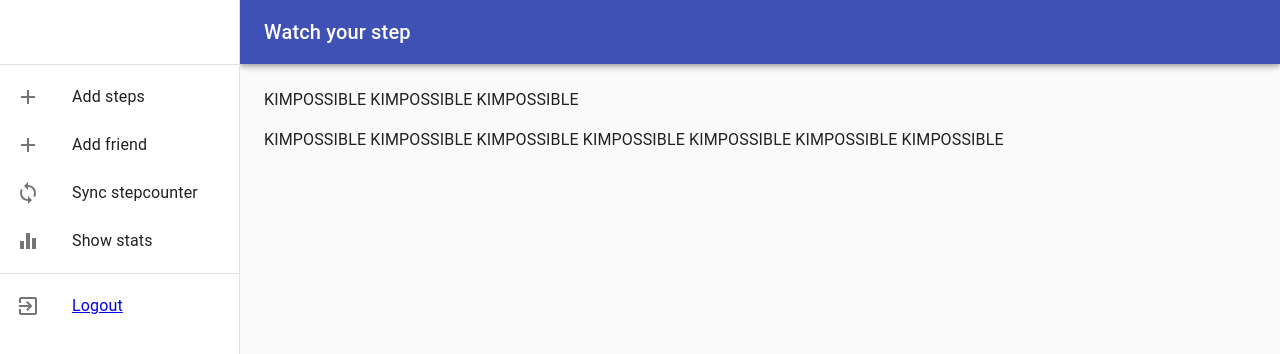
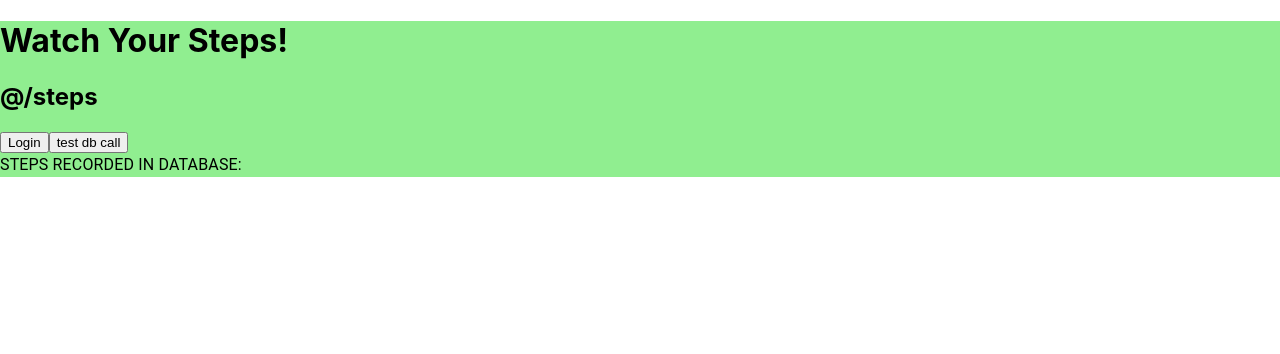
Before and after one commit to kimlintu/grupp17, a React (Create React App) app: page /steps in a window 1280 px wide. Shown: the top 354 px of the page. Built offline with nearby package versions, Linux system fonts and the light colour scheme.

Commit message:
working GET function

```diff
--- a/src/App.js
+++ b/src/App.js
@@ -8,6 +8,7 @@ import {
 import { MainMenuView } from './view/mainMenuView'
 import { LoginView } from './view/loginView'
 import { RegisterView } from './view/registerView'
+import { Steps } from './presenter/steps'
 
 
 function App() {
@@ -20,6 +21,9 @@ function App() {
       <Switch>
         <Route path="/login">
           <LoginView /> {/* Our own React component (will be replaced by corresponding Presenter later) */}
+        </Route>
+        <Route path="/steps">
+          <Steps />
         </Route>
        {/*  <Route path="/login/test">
           <h2>@login/test</h2>
@@ -38,6 +42,7 @@ function App() {
           <MainMenuView /> {/* Our own React component (will be replaced by corresponding Presenter later) */}
         </Route>
 
+
       </Switch>
     </Router>
   );
--- /dev/null
+++ b/src/presenter/steps.js
@@ -0,0 +1,18 @@
+import { createElement, useState } from "react";
+import { StepsView } from "../view/stepsView";
+
+
+function Steps(){
+    const [steps, setSteps] = useState('');
+
+    return createElement(StepsView, {
+        getSteps: async () => {
+            const db_response = await fetch(`http://localhost:6001/steps`, {
+                method: 'GET'
+            });
+            setSteps('124');
+        }
+    }, steps);
+};
+
+export { Steps };
--- a/src/view/mainMenuView.js
+++ b/src/view/mainMenuView.js
@@ -70,12 +70,14 @@ function PermanentDrawerLeft() {
         <div className={classes.toolbar} />
         <Divider />
         <List>
+          <Link to="/steps">
           <ListItem button key={"Add steps"}>
             <ListItemIcon>
               <AddIcon />
             </ListItemIcon>
             <ListItemText primary={"Add steps"}/>
           </ListItem>
+          </Link>
           <ListItem button key={"Add friend"}>
             <ListItemIcon>
               <AddIcon />
--- /dev/null
+++ b/src/view/stepsView.js
@@ -0,0 +1,33 @@
+import { Link, useRouteMatch } from 'react-router-dom';
+import Typography from '@material-ui/core/Typography';
+const StepsView = ({getSteps, steps}) => {
+    const match = useRouteMatch(); {/* match contains info about current <Route>,
+    i.e. "/login". It can be used to perform relative routing (see below). */}
+
+    return <div style={{
+      backgroundColor: 'lightgreen',
+    }}>
+      <div>
+        <h1>Watch Your Steps!</h1>
+      </div>
+      <h2>@/steps</h2>
+
+      { <Link to="/">
+        <button>
+          Login
+        </button>
+      </Link>}
+      <button onClick={() => getSteps()}>
+          test db call
+      </button>
+      <Typography paragraph>
+        STEPS RECORDED IN DATABASE: {steps}
+      </Typography>
+
+
+
+    </div>
+
+  };
+
+  export { StepsView };
```
Also changed, not shown: 1 other file (tests, documents, lock files or other folders).
